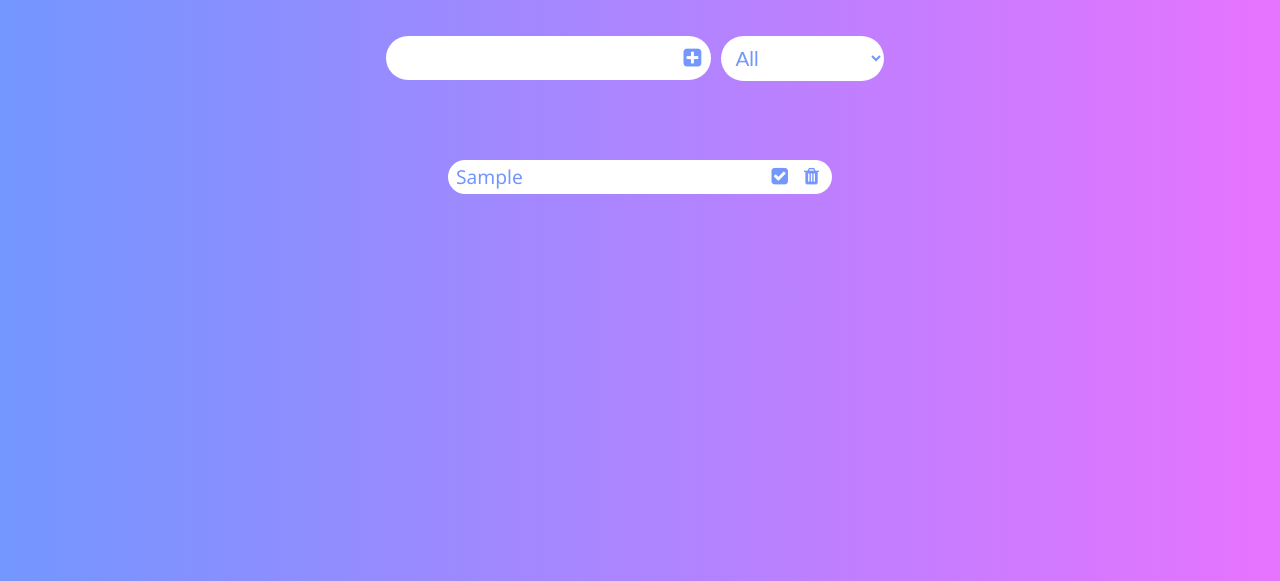
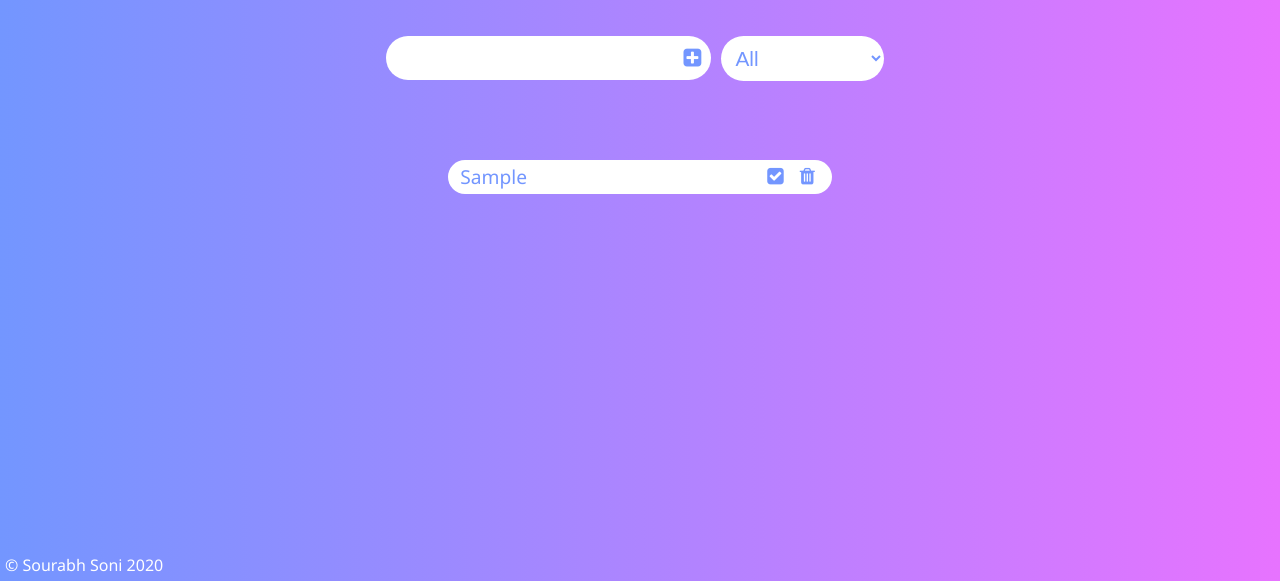
Before and after one commit to SSOURABH58/venelaJsTodolist, a plain HTML site: page index.html in a window 1280 px wide. Both pictures are taken after typing "Sample" into the empty fields and a click on the button 692 px from the left and 277 px from the top of the page. Shown: the part 219-800 px from the top of the page. Drawn offline with Linux system fonts and the light colour scheme.

Commit message:
final tuch to vinela js

```diff
--- a/index.html
+++ b/index.html
@@ -6,6 +6,7 @@
     <title>To Do List</title>
     <link rel="stylesheet" href="https://cdnjs.cloudflare.com/ajax/libs/font-awesome/4.7.0/css/font-awesome.min.css">
     <link rel="stylesheet" href="main.css">
+    <link rel="shortcut icon" type="image/png" href="fabicon.png">
 </head>
 <body>
     <div class="top">
@@ -34,6 +35,9 @@
         </select>
     </div>
     <ul class="tasks"></ul>
+    <footer>
+        <p>© Sourabh Soni 2020</p>
+    </footer>
     <script type="module" src="main.js"></script>
 </body>
 </html>
--- a/main.css
+++ b/main.css
@@ -105,6 +105,7 @@ header,.inputtabe,form{
     background-color: white;
     transition: all 0.5s ease-out;
     min-width: 30%;
+    max-width: 80%;
 }
 
 
@@ -175,6 +176,13 @@ header,.inputtabe,form{
     color:#7396FF;
     flex-grow: 1;
     padding-left: 0 10px;
+    white-space: nowrap;
+    overflow: scroll;
+    max-width: 80%;
+}
+
+::-webkit-scrollbar{
+    display: none;
 }
 
 i{
@@ -205,3 +213,13 @@ i{
 .taskcont,.filter{
     border-radius: 1.5rem;
 }
+
+footer{
+    display: flex;
+    align-items: flex-end;
+    justify-self: flex-end;
+    flex-grow: 1;
+}
+footer p{
+    margin: 5px;
+}
--- a/main.js
+++ b/main.js
@@ -13,6 +13,8 @@ document.addEventListener("DOMContentLoaded",showtime)
 buttion.addEventListener("click",addtask)
 tasks.addEventListener("click",taskevents)
 filter.addEventListener("change",filterlist)
+
+setInterval(showtime, 1000);
 
 function addtask(e){
     e.preventDefault();
```
Also changed, not shown: fabicon.png (added).
